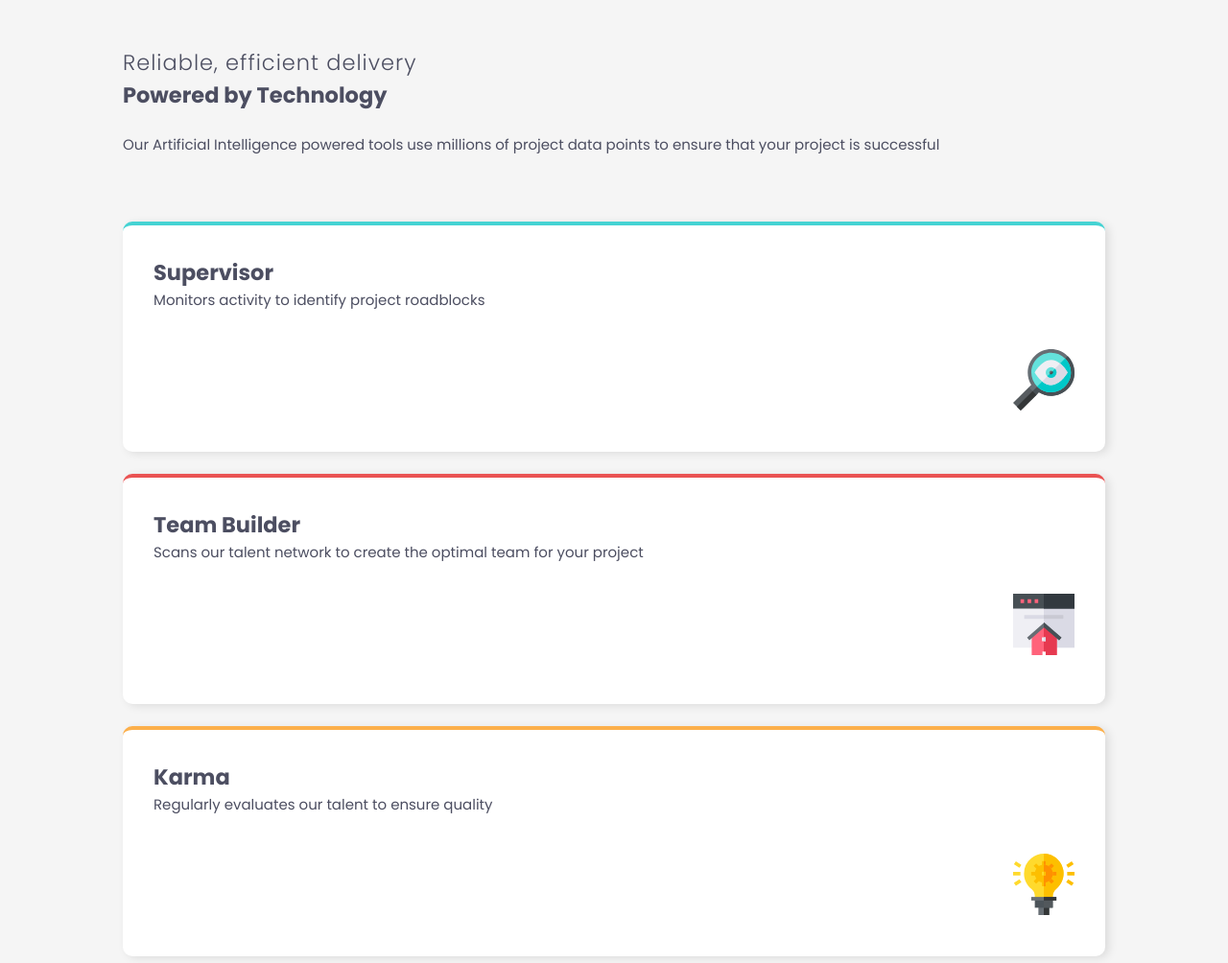
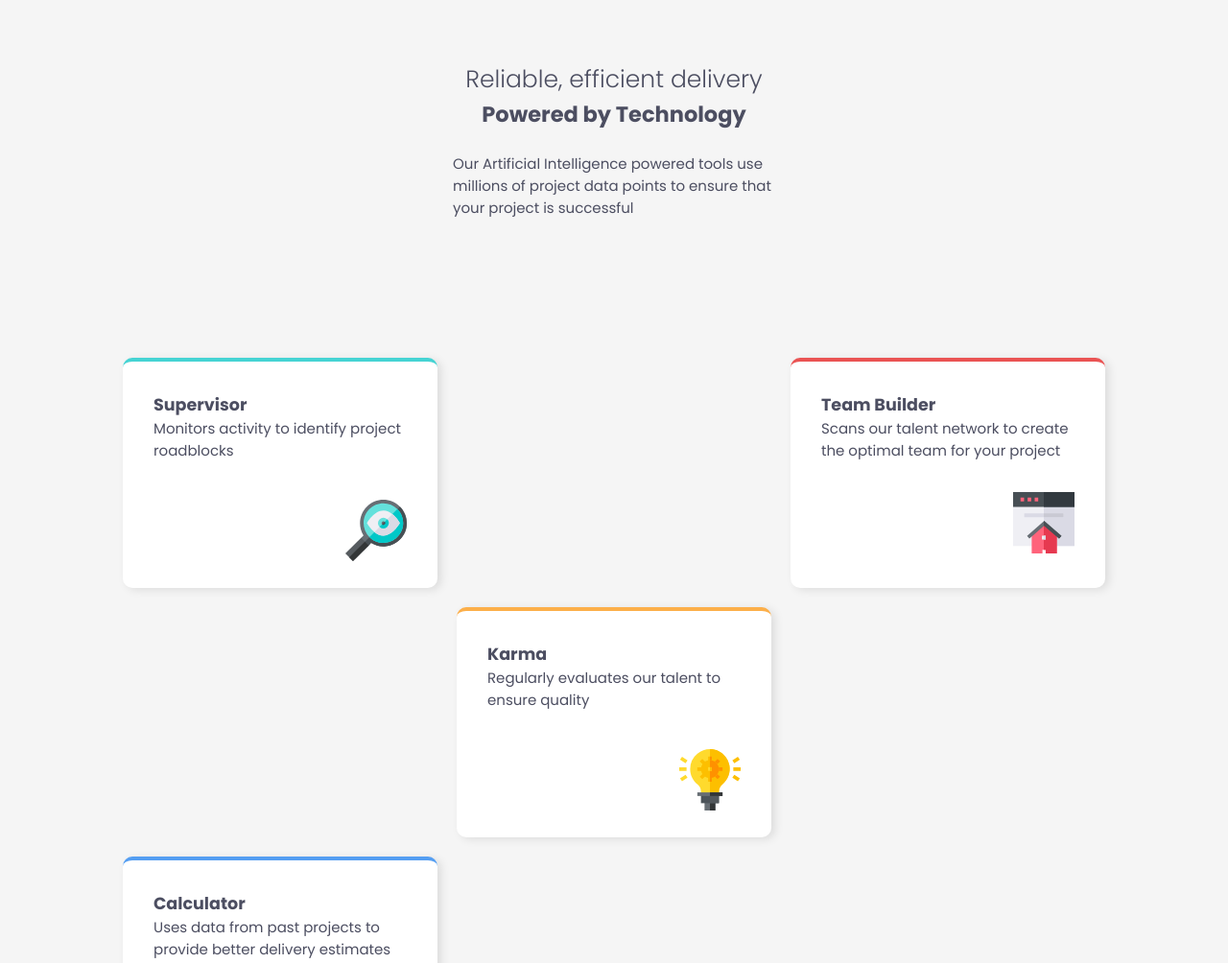
Before and after one commit to faithfulnessehinola/four-cards-feature, a plain HTML site: page index.html in a window 1280 px wide. Shown: the top 1004 px of the page at 96% size. Drawn offline with Linux system fonts and the light colour scheme; a web font is replaced by a local one.

Commit message:
more commit

```diff
--- a/index.html
+++ b/index.html
@@ -18,37 +18,40 @@
 <body>
 
   <main>
-  <section class="mainsection"
 
-> <h1 class="firstheading">Reliable, efficient delivery</h1>
- <h1> Powered by Technology</h1>
+    <header>
+ <h1 class="firstheading">Reliable, efficient delivery</h1>
+ <h2> Powered by Technology</h2>
  <br>
  <p> Our Artificial Intelligence powered tools use millions of project data points
   to ensure that your project is successful
 </p>
+</header>
 
 <br><br><br>
 
+<section class="mainsection">
+
 <div class="firstdiv">
-  <h2>Supervisor</h2>
+  <h3>Supervisor</h3>
   <p>Monitors activity to identify project roadblocks</p>
   <div class="firstdivimg" ><img src="images/icon-supervisor.svg" alt=""></div>
 </div>
 <br>
 <div class="seconddiv">
-  <h2> Team Builder</h2>
+  <h3> Team Builder</h3>
   <p>Scans our talent network to create the optimal team for your project</p>
   <div class="seconddivimg"><img src="images/icon-team-builder.svg" alt=""></div>
 </div>
 <br>
 <div class="thirddiv">
-  <h2>Karma</h2>
+  <h3>Karma</h3>
   <p>  Regularly evaluates our talent to ensure quality</p>
   <div class="thirddivimg"><img src="images/icon-karma.svg" alt=""></div>
 </div>
 <br>
 <div class="fourthdiv">
-  <h2>  Calculator</h2>
+  <h3>  Calculator</h3>
   <p>Uses data from past projects to provide better delivery estimates</p>
   <div class="fourthdivimg"><img src="images/icon-calculator.svg" alt=""></div>
 </div>
--- a/style.css
+++ b/style.css
@@ -14,6 +14,10 @@ body{
     color:  hsl(234, 12%, 34%);
 }
 
+header{
+    padding: 1rem;
+}
+
 .mainsection{
     margin: auto;
     width: 20rem;
@@ -23,7 +27,11 @@ body{
 
 .firstheading{
     font-weight: 300;
-    letter-spacing: 1px;
+    font-size: 25px ;
+}
+
+h1, h2{
+    text-align: center;
 }
 
 .firstdiv{
@@ -90,7 +98,7 @@ body{
     height: 15rem;
     padding: 2rem;
      border-radius: 10px;
-     border-top: 4px solid hsl(34, 97%, 64%);
+     border-top: 4px solid hsl(212, 86%, 64%);
       box-shadow: 4px 2px 10px rgba(0, 0, 0, 0.1);
 }
 
@@ -100,3 +108,21 @@ body{
     align-items: end;
     margin-top: 2.5rem;
 }
+
+@media (min-width: 850px){
+    .mainsection{
+        display: grid;
+        grid-template-columns: 1fr 1fr 1fr;
+        gap:20px;
+        margin-top: 60px;
+        width: 20rem;
+        height: auto;
+        min-width: 80%;
+    }
+
+    header{
+    margin: auto;
+    width: 23rem;
+}
+
+}
```
